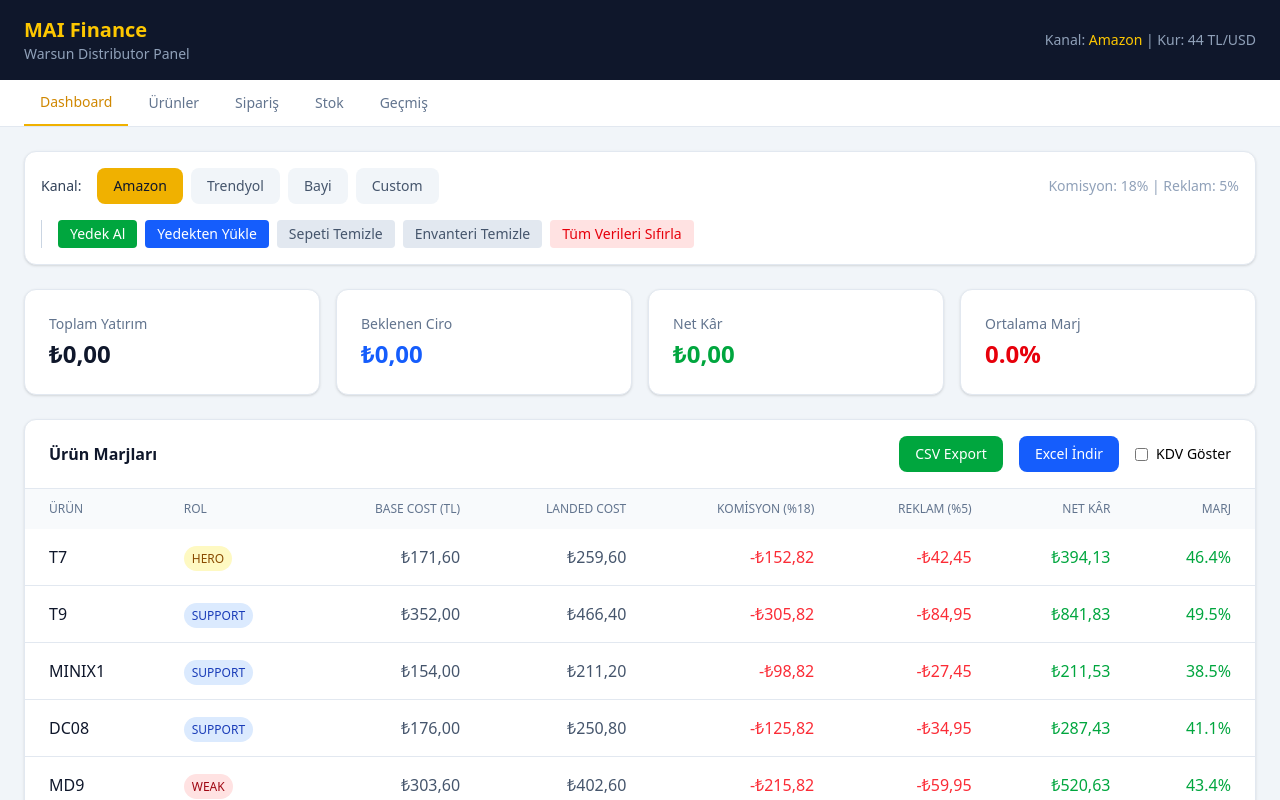
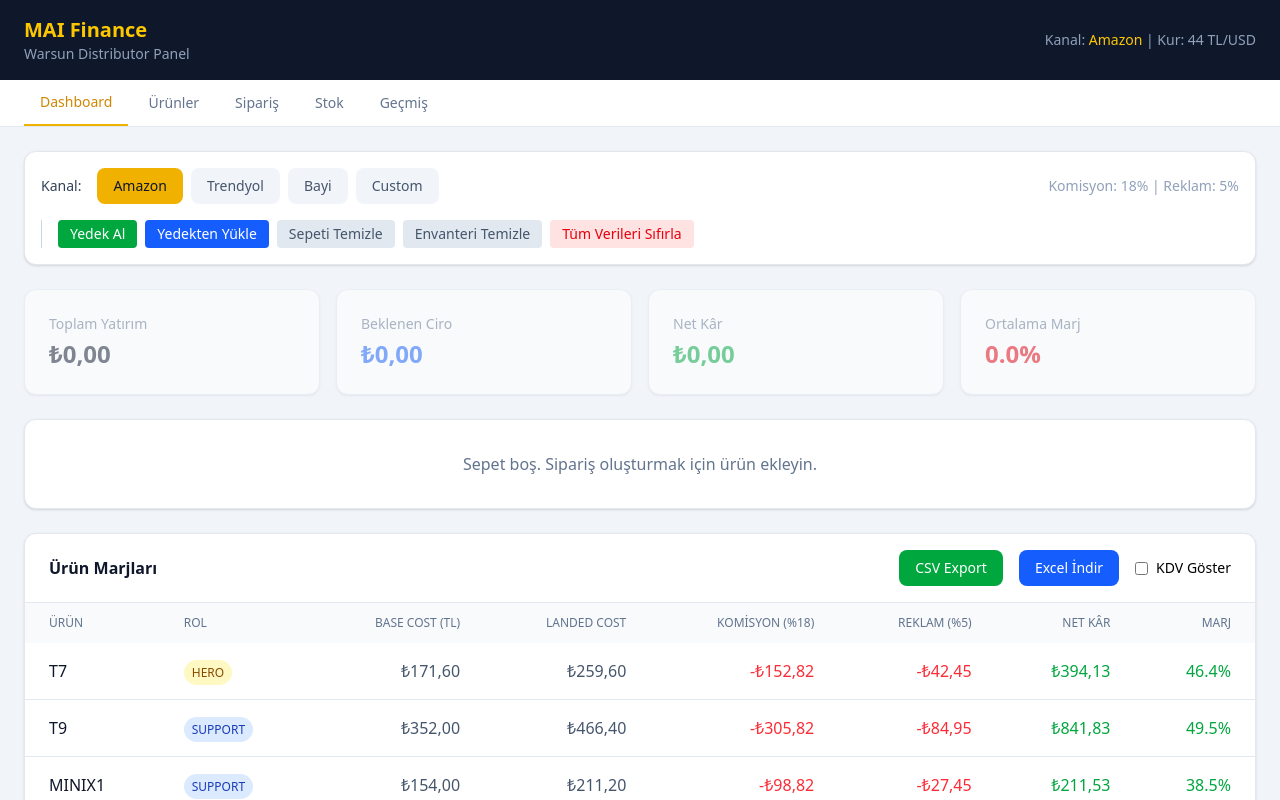
Before and after one commit to mertarslan420-sudo/mai-finance, a Next.js app: page / in a window 1280 px wide. Shown: the top 800 px of the page. Built offline with nearby package versions, Linux system fonts and the light colour scheme.

Commit message:
Improve empty basket UX with dimmed cards and message

```diff
--- a/src/app/page.tsx
+++ b/src/app/page.tsx
@@ -561,7 +561,7 @@ export default function Home() {
             </div>
 
             {/* Summary Cards */}
-            <div className="grid grid-cols-4 gap-4">
+            <div className={`grid grid-cols-4 gap-4 ${basket.length === 0 ? 'opacity-50' : ''}`}>
               <div className="bg-white rounded-xl p-6 shadow-sm border border-slate-200">
                 <div className="text-sm text-slate-500 mb-1">Toplam Yatırım</div>
                 <div className="text-2xl font-bold text-slate-900">{formatTL(totals.totalCost)}</div>
@@ -586,6 +586,13 @@ export default function Home() {
                 </div>
               </div>
             </div>
+
+            {/* Empty Basket Message */}
+            {basket.length === 0 && (
+              <div className="bg-white rounded-xl shadow-sm border border-slate-200 p-8 text-center">
+                <p className="text-slate-500">Sepet boş. Sipariş oluşturmak için ürün ekleyin.</p>
+              </div>
+            )}
 
             {/* SKU Performance Analysis */}
             {basket.length > 0 && (
```
